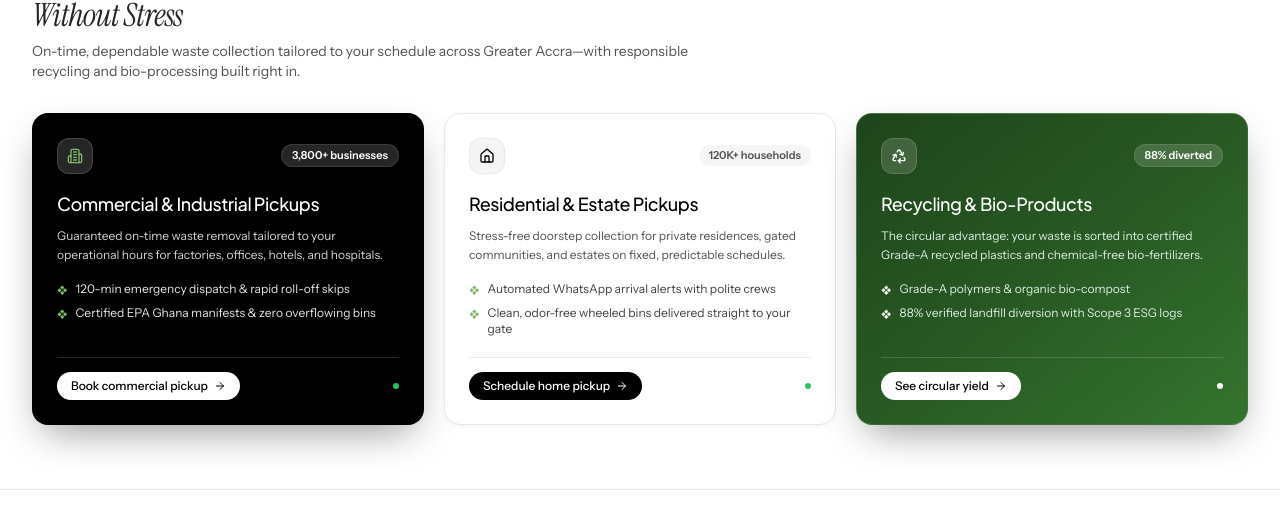
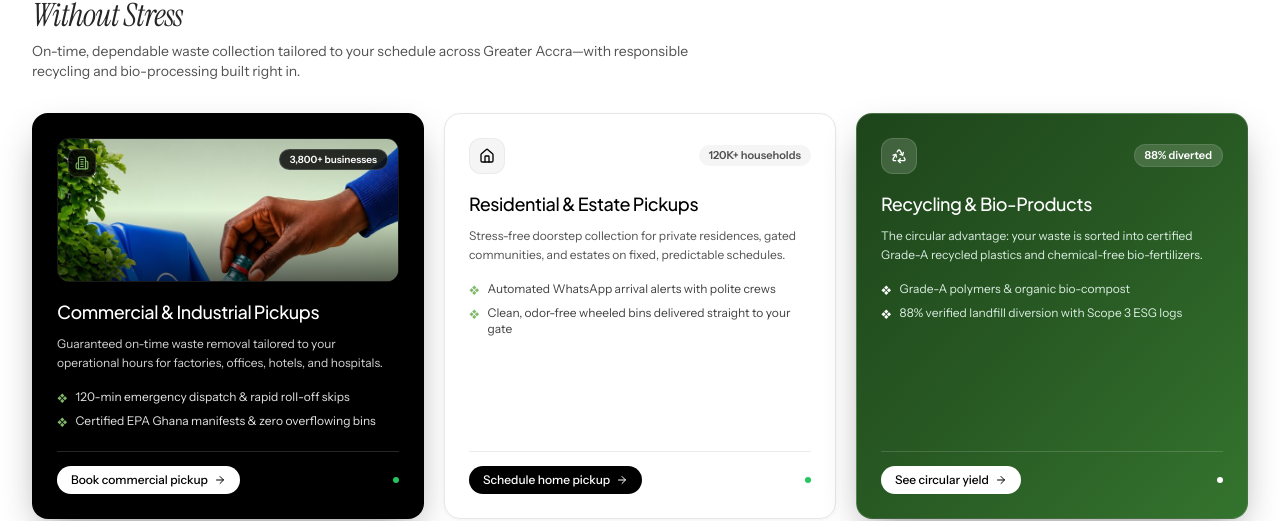
Before and after one commit to macmills-git/terraform, a React (Vite) app: page / in a window 1280 px wide. Shown: the part 1215-1736 px from the top of the page. Built offline with nearby package versions, Linux system fonts and the light colour scheme; a web font is replaced by a local one.

Commit message:
feat(services): integrate plastic recycling awareness visual on commercial & industrial pickup card

```diff
--- a/src/components/ServicesOverview.tsx
+++ b/src/components/ServicesOverview.tsx
@@ -1,6 +1,7 @@
 import React, { useState, useRef } from 'react';
 import { ArrowRight, Recycle, Building2, Home, ChevronLeft, ChevronRight, Sparkles } from 'lucide-react';
 import { PageType } from '../types';
+import plasticRecyclingImg from '../assets/plastic-recycling-awareness.jpg';
 
 interface ServicesOverviewProps {
   onNavigate: (page: PageType, sectionId?: string) => void;
@@ -23,6 +24,7 @@ export const ServicesOverview: React.FC<ServicesOverviewProps> = ({ onNavigate }
       icon: Building2,
       stat: '3,800+ businesses',
       theme: 'dark' as const,
+      image: plasticRecyclingImg,
       subtitle: 'Guaranteed on-time waste removal tailored to your operational hours for factories, offices, hotels, and hospitals.',
       bullets: [
         '120-min emergency dispatch & rapid roll-off skips',
@@ -222,7 +224,25 @@ export const ServicesOverview: React.FC<ServicesOverviewProps> = ({ onNavigate }
                 className={`group rounded-2xl p-5 sm:p-6 transition-all duration-200 hover:-translate-y-0.5 flex flex-col justify-between ${cardBgClasses}`}
               >
                 <div>
-                  {/* Top: Icon + Stat Badge in one clean row */}
+                  {card.image ? (
+                    /* Image header for card with uploaded photo */
+                    <div className="w-full h-36 rounded-xl overflow-hidden mb-4 relative shadow-sm border border-white/10">
+                      <img
+                        src={card.image}
+                        alt="Plastic Recycling Awareness Design"
+                        className="w-full h-full object-cover object-[center_35%] group-hover:scale-105 transition-transform duration-500"
+                        loading="eager"
+                      />
+                      <div className="absolute inset-0 bg-gradient-to-t from-black/60 via-transparent to-black/20 pointer-events-none" />
+                      <div className="absolute top-2.5 left-2.5 w-7 h-7 rounded-lg bg-obsidian-pure/80 backdrop-blur-md flex items-center justify-center text-[#80B86B] border border-white/15 shadow-xs">
+                        <Icon size={14} />
+                      </div>
+                      <span className="absolute top-2.5 right-2.5 px-2.5 py-0.5 rounded-full bg-obsidian-pure/80 backdrop-blur-md text-[10px] font-semibold text-white border border-white/15 shadow-xs">
+                        {card.stat}
+                      </span>
+                    </div>
+                  ) : (
+                    /* Top: Icon + Stat Badge in one clean row */
                     <div className="flex items-center justify-between mb-4">
                       <div className={`w-9 h-9 rounded-xl flex items-center justify-center transition-colors duration-200 ${
                         card.theme === 'light'
@@ -239,6 +259,7 @@ export const ServicesOverview: React.FC<ServicesOverviewProps> = ({ onNavigate }
                         {card.stat}
                       </span>
                     </div>
+                  )}
 
                   {/* Title */}
                   <h3 className={`font-heading font-medium text-lg tracking-tight mb-2 ${
@@ -327,7 +348,7 @@ export const ServicesOverview: React.FC<ServicesOverviewProps> = ({ onNavigate }
 
           {/* Interactive Swipeable Stack Deck */}
           <div
-            className="relative w-full max-w-sm mx-auto min-h-[340px] sm:min-h-[320px] pb-4 perspective-1000 touch-pan-y"
+            className="relative w-full max-w-sm mx-auto min-h-[420px] sm:min-h-[400px] pb-4 perspective-1000 touch-pan-y"
             onTouchStart={handleTouchStart}
             onTouchMove={handleTouchMove}
             onTouchEnd={handleTouchEnd}
@@ -399,7 +420,25 @@ export const ServicesOverview: React.FC<ServicesOverviewProps> = ({ onNavigate }
                   className={`absolute inset-x-0 top-0 rounded-2xl p-5 flex flex-col justify-between cursor-grab active:cursor-grabbing select-none ${themeClasses}`}
                 >
                   <div>
-                    {/* Top row */}
+                    {card.image ? (
+                      /* Top row with image header for card with image */
+                      <div className="w-full h-32 rounded-xl overflow-hidden mb-3 relative shadow-xs border border-white/15">
+                        <img
+                          src={card.image}
+                          alt="Plastic Recycling Awareness Design"
+                          className="w-full h-full object-cover object-[center_35%]"
+                          loading="eager"
+                        />
+                        <div className="absolute inset-0 bg-gradient-to-t from-black/60 via-transparent to-black/20 pointer-events-none" />
+                        <div className="absolute top-2 left-2 w-6 h-6 rounded-md bg-obsidian-pure/80 backdrop-blur-md flex items-center justify-center text-[#80B86B] border border-white/15">
+                          <Icon size={13} />
+                        </div>
+                        <span className="absolute top-2 right-2 px-2 py-0.5 rounded-full bg-obsidian-pure/80 backdrop-blur-md text-[9px] font-semibold text-white border border-white/15">
+                          {card.stat}
+                        </span>
+                      </div>
+                    ) : (
+                      /* Top row for cards without image */
                       <div className="flex items-center justify-between mb-3">
                         <div className={`w-8 h-8 rounded-lg flex items-center justify-center shadow-xs ${
                           card.theme === 'light' ? 'bg-neutral-100 text-obsidian-pure' : 'bg-white/15 text-white'
@@ -413,6 +452,7 @@ export const ServicesOverview: React.FC<ServicesOverviewProps> = ({ onNavigate }
                           {card.stat}
                         </span>
                       </div>
+                    )}
 
                     <h3 className="font-heading font-medium text-base sm:text-lg tracking-tight mb-1.5">
                       {card.title}
```
Also changed, not shown: Plastic Recycling Awareness Design _ Environmental Sustainability Visual.jpg (added), src/assets/plastic-recycling-awareness.jpg (added). Lines whose indentation alone changed are shown as unchanged.
